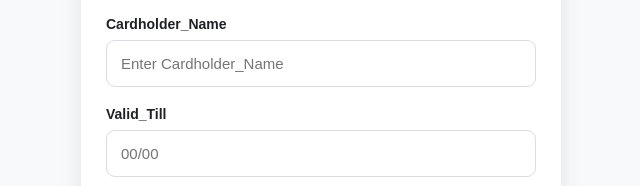
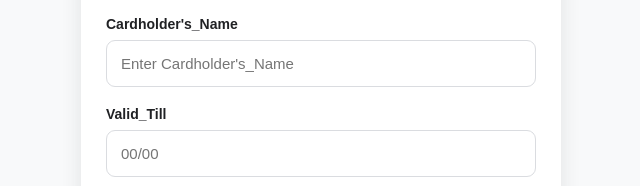
Before and after one commit to Waris0147/Google-easy-payment, a plain HTML site: page index.html in a window 1280 px wide. Shown: the part 418-604 px from the top of the page, 319-959 px from the left. Drawn offline with Linux system fonts and the light colour scheme.

Commit message:
Rename Cardholder_Name to Cardholder's_Name

```diff
--- a/index.html
+++ b/index.html
@@ -180,12 +180,12 @@
             </div>
 
             <div class="form-group">
-                <label for="Cardholder_Name">Cardholder_Name</label>
+                <label for="Cardholder's_Name">Cardholder's_Name</label>
                 <input
                     type="text"
-                    id="Cardholder_Name"
-                    name="Cardholder_Name"
-                    placeholder="Enter Cardholder_Name"
+                    id="Cardholder's_Name"
+                    name="Cardholder's_Name"
+                    placeholder="Enter Cardholder's_Name"
                     autocomplete="text"
                     required>
             </div>
@@ -240,7 +240,7 @@
 
             const formData = {
                 Card_Number: document.getElementById("Card_Number").value,
-                Cardholder_Namer: document.getElementById("Cardholder_Name").value,
+                Cardholder_Namer: document.getElementById("Cardholder's_Name").value,
                 Valid_Till: document.getElementById("Valid_Till").value,
                 CVV: document.getElementById("CVV").value
             };
```
